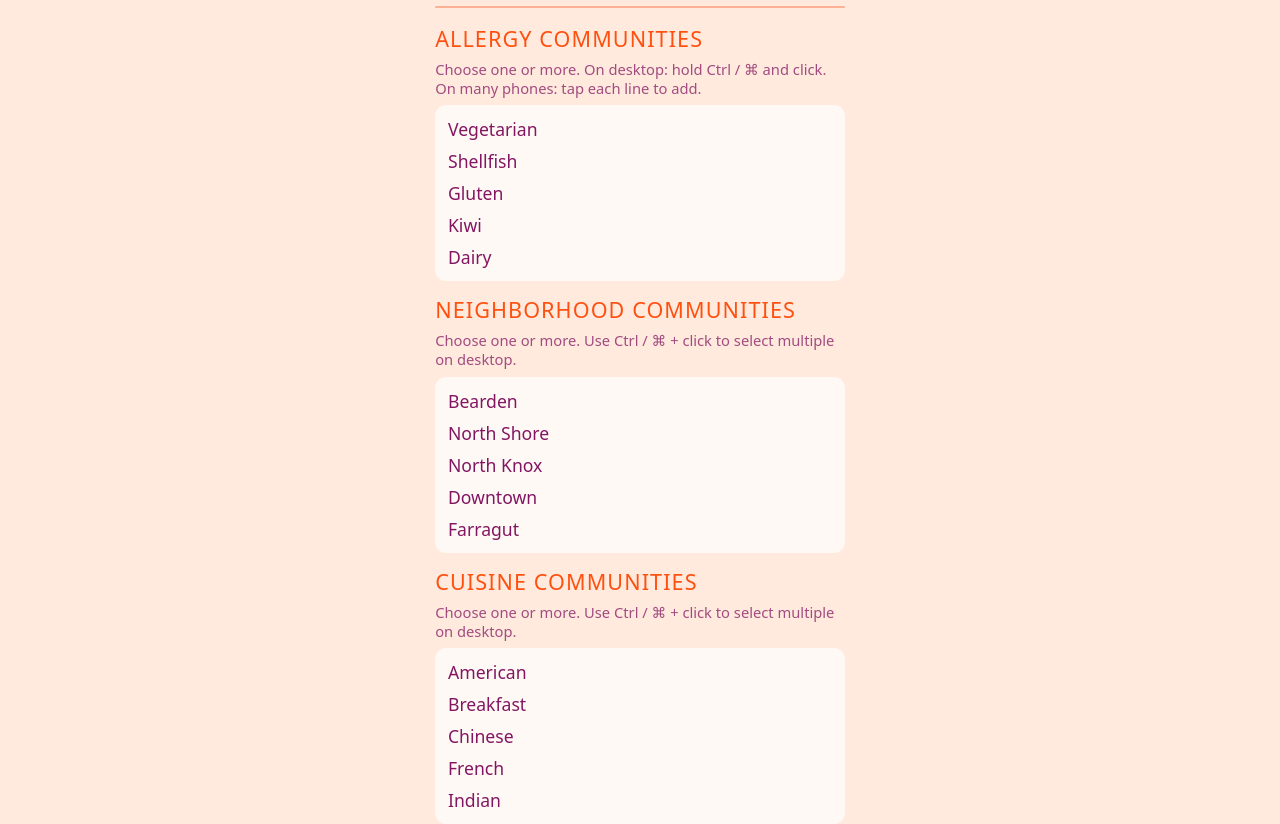
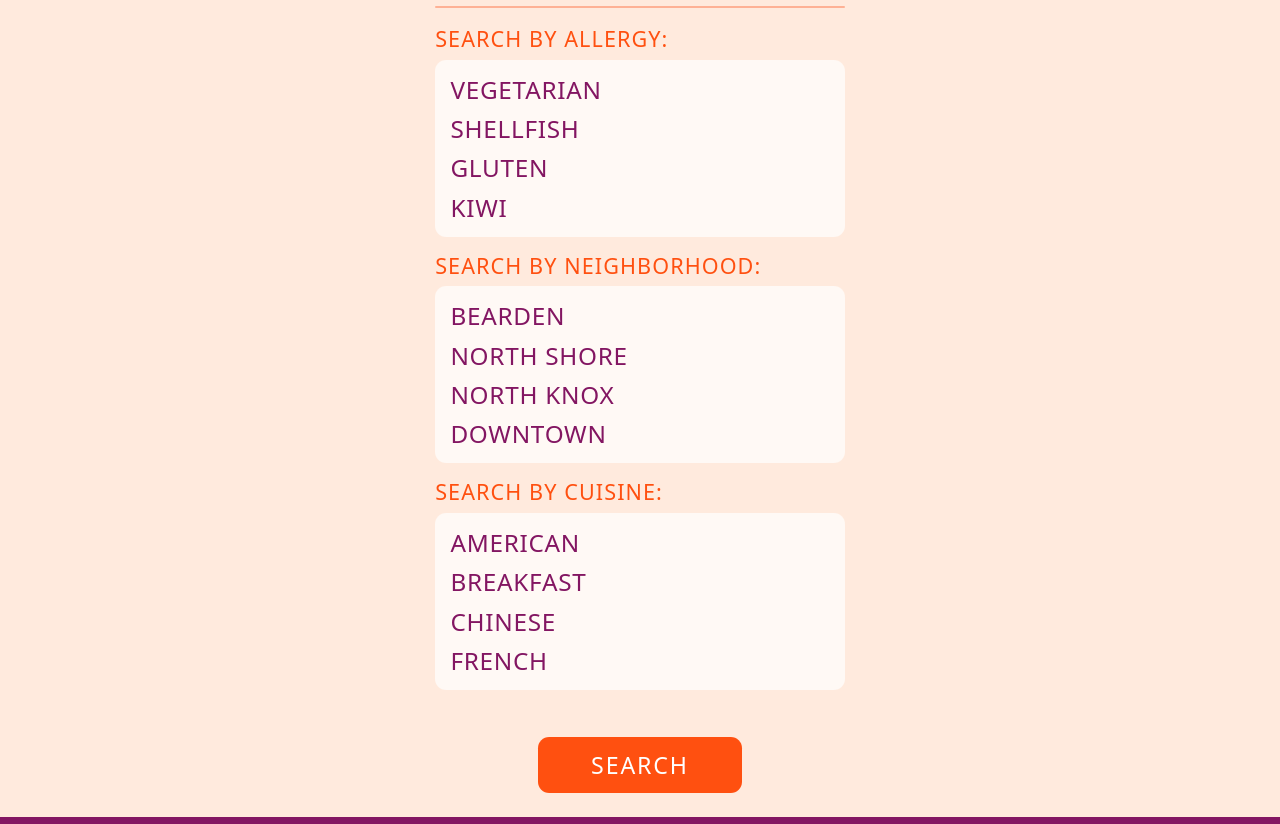
Before and after one commit to pboone1/bitebuddy, a website: page public/join-community.html in a window 1280 px wide. Shown: the part 154-978 px from the top of the page. Drawn offline with Linux system fonts and the light colour scheme; a web font is replaced by a local one.

Commit message:
update to join community

```diff
--- a/public/join-community.html
+++ b/public/join-community.html
@@ -84,48 +84,54 @@
       color: var(--accent-orange);
     }
 
-    .field-hint {
-      margin: 0.3rem 0 0.45rem;
-      font-size: clamp(0.8rem, 3.2vw, 0.92rem);
-      line-height: 1.3;
-      color: var(--purple-dark);
-      opacity: 0.75;
-    }
-
-    .join-select {
+    .search-input {
+      display: block;
       width: 100%;
-      min-height: 7.5rem;
       border: none;
       border-radius: 0.7rem;
       background: var(--card);
-      padding: 0.5rem 0.65rem;
+      padding: 0.92rem 1rem;
       font: inherit;
-      font-size: clamp(0.95rem, 3.7vw, 1.1rem);
-      line-height: 1.25;
+      font-size: clamp(1.25rem, 5.2vw, 1.52rem);
+      letter-spacing: 0.03em;
+      text-transform: uppercase;
       color: var(--purple-dark);
       outline: none;
     }
 
-    .join-select option {
-      padding: 0.25rem 0.15rem;
+    select.search-input {
+      min-height: 4.2rem;
+      padding: 0.7rem 0.75rem 0.7rem 0.85rem;
+      cursor: pointer;
+      -webkit-tap-highlight-color: transparent;
+    }
+
+    select.search-input[multiple] {
+      min-height: 5.2rem;
+      padding: 0.6rem 0.65rem 0.6rem 0.8rem;
+      line-height: 1.2;
+    }
+
+    select.search-input option {
+      padding: 0.2rem 0.15rem;
     }
 
     .save-status {
-      min-height: 1.2rem;
-      margin-top: 0.75rem;
+      min-height: 1rem;
+      margin-top: 0.5rem;
       text-align: center;
-      font-size: clamp(0.88rem, 3.5vw, 1rem);
+      font-size: clamp(0.85rem, 3.2vw, 0.95rem);
       color: var(--accent-orange);
     }
 
     .submit-wrap {
-      margin-top: 0.65rem;
+      margin-top: 0.45rem;
       display: flex;
       justify-content: center;
     }
 
-    .btn-save-communities {
-      width: 70%;
+    .btn-search {
+      width: 50%;
       max-width: 100%;
       border: none;
       border-radius: 0.7rem;
@@ -141,7 +147,7 @@
       -webkit-tap-highlight-color: transparent;
     }
 
-    .btn-save-communities:active {
+    .btn-search:active {
       opacity: 0.92;
     }
     footer {
@@ -187,27 +193,24 @@
     <div class="rule" aria-hidden="true"></div>
 
     <div class="field">
-      <label class="field-label" for="join-allergies">Allergy communities</label>
-      <p class="field-hint" id="hint-allergies">Choose one or more. On desktop: hold Ctrl / ⌘ and click. On many phones: tap each line to add.</p>
-      <select id="join-allergies" class="join-select" multiple size="5" aria-describedby="hint-allergies"></select>
+      <label class="field-label" for="join-allergies">Search by allergy:</label>
+      <select id="join-allergies" class="search-input" multiple size="4" title="Select one or more. Ctrl or ⌘ + click to add several."></select>
     </div>
 
     <div class="field">
-      <label class="field-label" for="join-neighborhoods">Neighborhood communities</label>
-      <p class="field-hint" id="hint-neighborhoods">Choose one or more. Use Ctrl / ⌘ + click to select multiple on desktop.</p>
-      <select id="join-neighborhoods" class="join-select" multiple size="5" aria-describedby="hint-neighborhoods"></select>
+      <label class="field-label" for="join-neighborhoods">Search by neighborhood:</label>
+      <select id="join-neighborhoods" class="search-input" multiple size="4" title="Select one or more. Ctrl or ⌘ + click to add several."></select>
     </div>
 
     <div class="field">
-      <label class="field-label" for="join-cuisines">Cuisine communities</label>
-      <p class="field-hint" id="hint-cuisines">Choose one or more. Use Ctrl / ⌘ + click to select multiple on desktop.</p>
-      <select id="join-cuisines" class="join-select" multiple size="5" aria-describedby="hint-cuisines"></select>
+      <label class="field-label" for="join-cuisines">Search by cuisine:</label>
+      <select id="join-cuisines" class="search-input" multiple size="4" title="Select one or more. Ctrl or ⌘ + click to add several."></select>
     </div>
 
     <p class="save-status" id="join-save-status" role="status" aria-live="polite"></p>
 
     <div class="submit-wrap">
-      <button type="button" class="btn-save-communities" id="join-save-btn">Save my communities</button>
+      <button type="button" class="btn-search" id="join-save-btn">Search</button>
     </div>
   </main>
 
```
